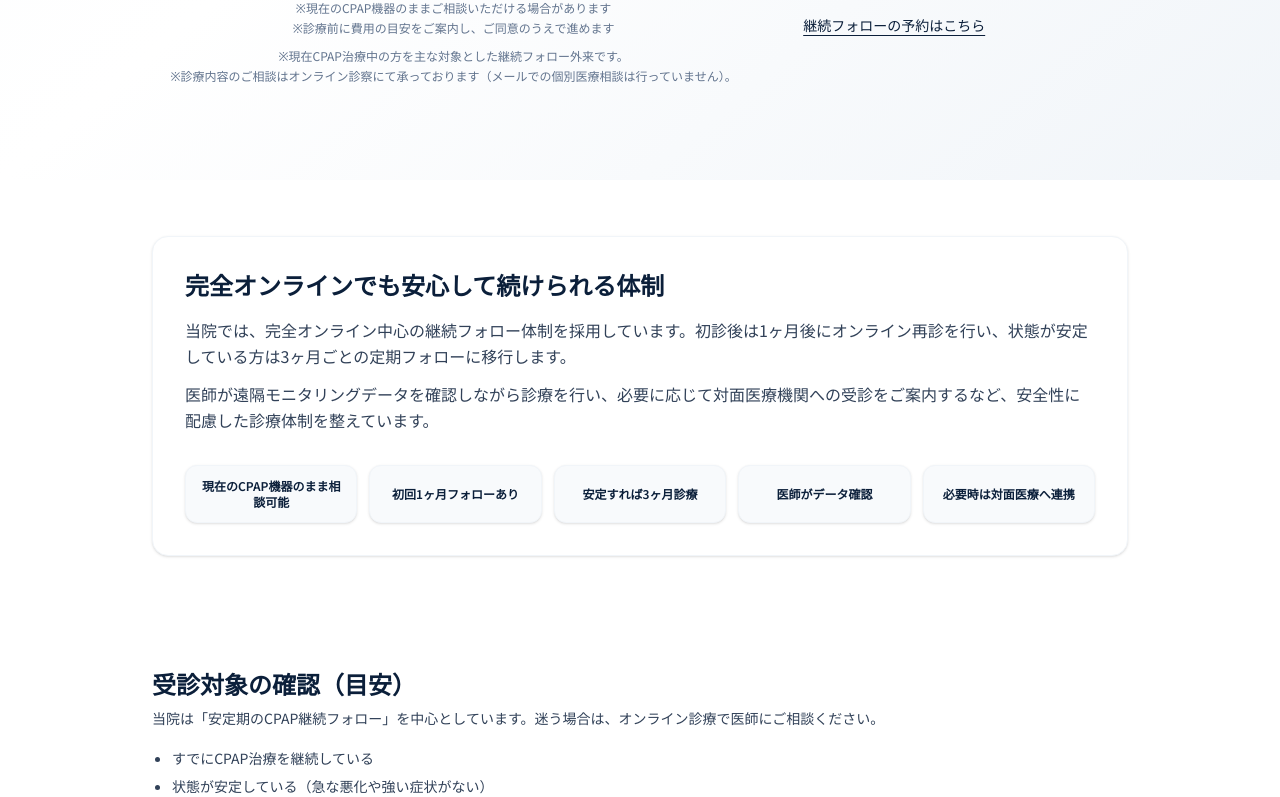
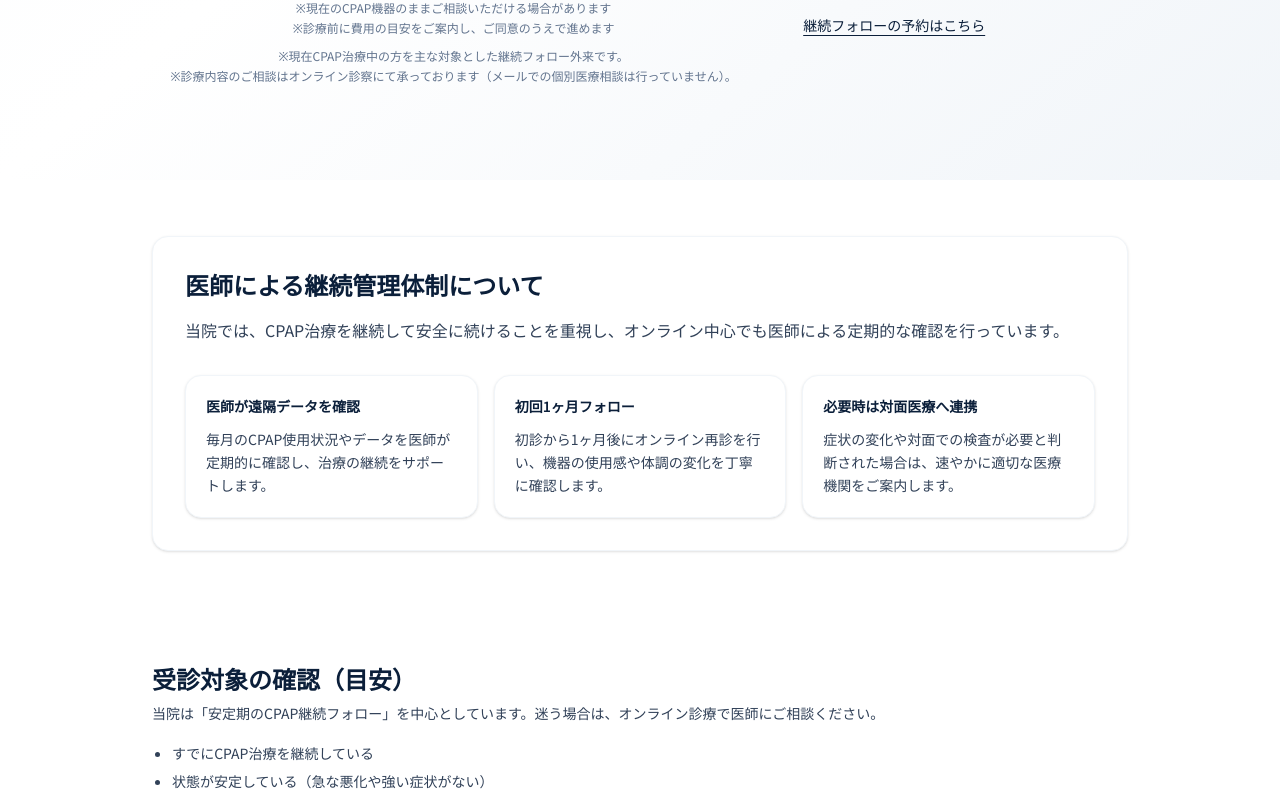
Before and after one commit to mandahan2002/sas-clinic-site, a Next.js app: page / in a window 1280 px wide. Shown: the part 1020-1817 px from the top of the page. Built offline with nearby package versions, Linux system fonts and the light colour scheme.

Commit message:
committed

```diff
--- a/app/page.tsx
+++ b/app/page.tsx
@@ -162,7 +162,7 @@ export default function Home() {
                     alt="オンライン診療の様子（患者側）"
                     width={1200}
                     height={800}
-                    className="w-full h-[240px] md:h-[300px] object-cover"
+                    className="w-full h-[240px] md:h-[300px] object-[center_30%]"
                     priority
                   />
                   <div className="absolute bottom-3 right-3 rounded-full bg-white/90 px-3 py-1 text-xs font-medium text-[#0B1F3A] shadow">
@@ -210,34 +210,39 @@ export default function Home() {
         </div>
       </section>
 
-      {/* Online Reassurance */}
+      {/* Medical Management System */}
       <section className="bg-white">
         <div className="mx-auto max-w-5xl px-6 py-14">
           <div className="rounded-2xl border border-slate-100 bg-white p-8 shadow-sm">
             <h2 className="text-xl font-bold text-[#0B1F3A] md:text-2xl">
-              完全オンラインでも安心して続けられる体制
+              医師による継続管理体制について
             </h2>
-            <div className="mt-4 space-y-3 text-sm leading-relaxed text-slate-700 md:text-base">
-              <p>
-                当院では、完全オンライン中心の継続フォロー体制を採用しています。初診後は1ヶ月後にオンライン再診を行い、状態が安定している方は3ヶ月ごとの定期フォローに移行します。
-              </p>
-              <p>
-                医師が遠隔モニタリングデータを確認しながら診療を行い、必要に応じて対面医療機関への受診をご案内するなど、安全性に配慮した診療体制を整えています。
-              </p>
-            </div>
-            <div className="mt-8 grid gap-3 sm:grid-cols-2 md:grid-cols-3 lg:grid-cols-5">
+            <p className="mt-4 text-sm leading-relaxed text-slate-700 md:text-base">
+              当院では、CPAP治療を継続して安全に続けることを重視し、オンライン中心でも医師による定期的な確認を行っています。
+            </p>
+            <div className="mt-8 grid gap-4 md:grid-cols-3">
               {[
-                "現在のCPAP機器のまま相談可能",
-                "初回1ヶ月フォローあり",
-                "安定すれば3ヶ月診療",
-                "医師がデータ確認",
-                "必要時は対面医療へ連携",
-              ].map((text, i) => (
+                {
+                  t: "医師が遠隔データを確認",
+                  d: "毎月のCPAP使用状況やデータを医師が定期的に確認し、治療の継続をサポートします。",
+                },
+                {
+                  t: "初回1ヶ月フォロー",
+                  d: "初診から1ヶ月後にオンライン再診を行い、機器の使用感や体調の変化を丁寧に確認します。",
+                },
+                {
+                  t: "必要時は対面医療へ連携",
+                  d: "症状の変化や対面での検査が必要と判断された場合は、速やかに適切な医療機関をご案内します。",
+                },
+              ].map((item, i) => (
                 <div
                   key={i}
-                  className="flex items-center justify-center rounded-xl border border-slate-100 bg-slate-50 p-3 text-center text-xs font-semibold text-[#0B1F3A] shadow-sm"
+                  className="rounded-2xl border border-slate-100 bg-white p-5 shadow-sm"
                 >
-                  {text}
+                  <div className="text-sm font-semibold text-[#0B1F3A]">{item.t}</div>
+                  <div className="mt-3 text-sm text-slate-700 leading-relaxed">
+                    {item.d}
+                  </div>
                 </div>
               ))}
             </div>
```
